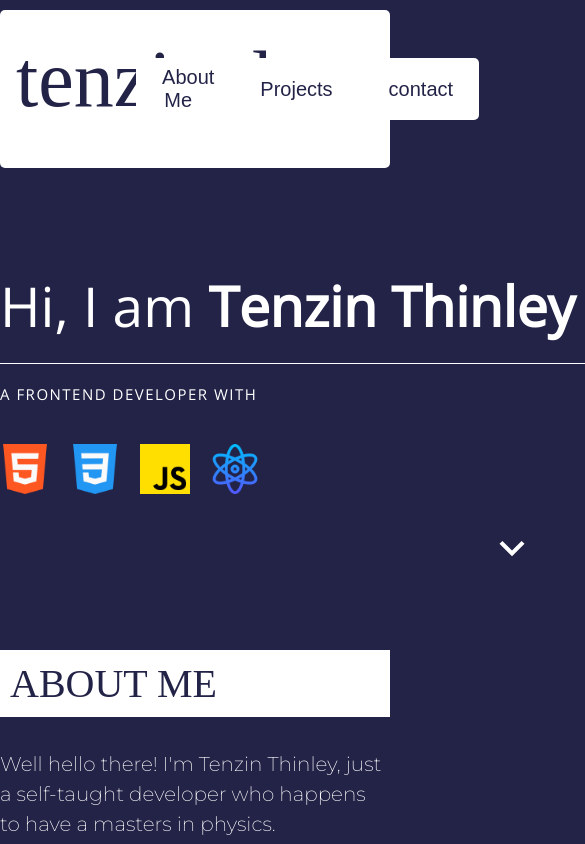
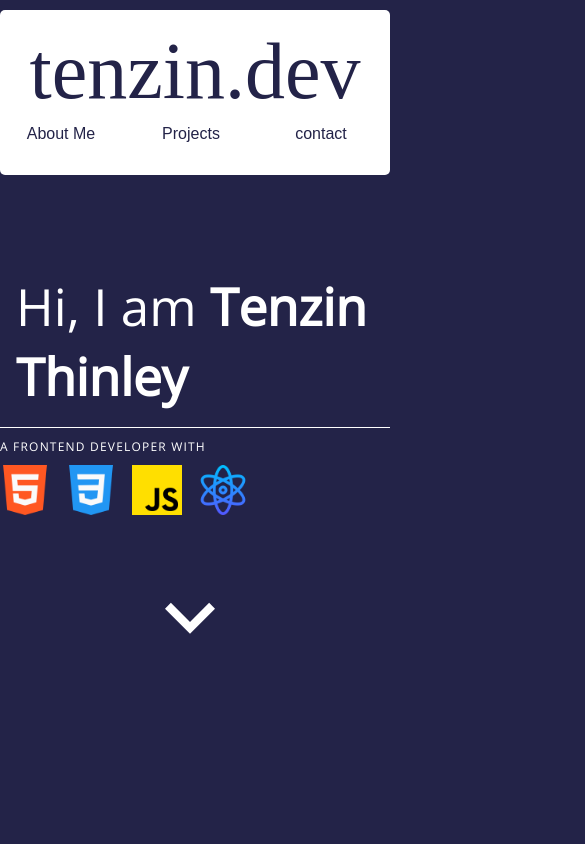
Before and after one commit to tenthin/portfolio-site, a React (Create React App) app: page / in a window 390 px wide. Shown: the top 844 px of the page, 585 px wide, since content can reach past the window. Built offline with nearby package versions, Linux system fonts and the light colour scheme.

Commit message:
responsive

```diff
--- a/src/App.js
+++ b/src/App.js
@@ -36,10 +36,10 @@ function App() {
     <>
       <Header />
       <HeroPage />
-      <AboutMe />
+      {/* <AboutMe />
       <Project />
       <Contact />
-      <ToTopButton />
+      <ToTopButton /> */}
     </>
   );
 }
--- a/src/component/Header/Header.scss
+++ b/src/component/Header/Header.scss
@@ -17,3 +17,15 @@
     color: #232348;
     font-size: 80px;
 }
+
+@media (max-width: 767px) {
+    .header {
+      padding: 1rem 0;
+    }
+
+    .header-logo {
+      width: 100%;
+      margin-top: 0;
+      text-align: center;
+    }
+  }
--- a/src/component/Header/Navbar.css
+++ b/src/component/Header/Navbar.css
@@ -32,3 +32,21 @@ html {
   color: #fff;
   background-color: #232348;
 }
+
+@media (max-width: 767px) {
+  .navbar {
+    width: 100%;
+    margin-left: 0;
+  }
+
+  .button {
+    margin-right: 0.5rem;
+    margin-bottom: 0.5rem;
+    width: 100%;
+    text-align: center;
+  }
+
+  .linkbutton{
+    font-size: 1rem;
+  }
+}
--- a/src/component/HeroPage/HeroPage.js
+++ b/src/component/HeroPage/HeroPage.js
@@ -5,45 +5,42 @@ import KeyboardArrowDownIcon from "@mui/icons-material/KeyboardArrowDown";
 
 function HeroPage() {
   return (
+    <div className="hero">
       <div className="homePosition">
         <div className="nameHi">
           Hi, I am <b>Tenzin Thinley</b>
         </div>
         <div className="jobIntro">A FRONTEND DEVELOPER WITH</div>
         <div className="icon-container">
-        <div className="icon">
+          {/* <div className="icon"> */}
           <img src={"/img/html5-logo.png"} alt="" />
-        </div>
-        <div className="icon">
+          {/* </div> */}
+          {/* <div className="icon"> */}
           <img src="/img/css3-logo.png" alt="" />
-        </div>
-        <div className="icon">
+          {/* </div> */}
+          {/* <div className="icon"> */}
           <img src="/img/js-logo.png" alt="" />
-        </div>
-        <div className="icon">
+          {/* </div> */}
+          {/* <div className="icon"> */}
           <img src="/img/react-logo.png" alt="" />
+          {/* </div> */}
         </div>
       </div>
-      {/* <div className="down-arrow"> */}
+      <div>
         <a href="#aboutme">
           <KeyboardArrowDownIcon
             style={{
               color: "white",
               fontSize: 100,
-            width: "50px",
+              // width: "50px",
               cursor: "pointer",
-            marginLeft: "auto",
-            marginRight: "auto",
+              marginLeft: "140px",
+              paddingTop: "3rem",
+              // marginRight: "auto",
             }}
           />
         </a>
-      {/* </div> */}
-      {/* <button className="hero-button">
-        GET STARTED
-        <div className="hero-button-icon">
-          <ArrowForwardIcon />
       </div>
-      </button> */}
     </div>
   );
 }
--- a/src/component/HeroPage/HeroPage.scss
+++ b/src/component/HeroPage/HeroPage.scss
@@ -1,8 +1,8 @@
 .homePosition {
-    display: flex;
-    flex-direction: column;
+    // display: flex;
+    // flex-direction: column;
     padding-top: 5rem;
-    width: 1024px;
+    max-width: 1024px;
     margin: auto;
 }
 
@@ -11,10 +11,10 @@
     font-size: 55px;
     text-align: start;
     border-bottom: 1px solid white;
-    width: 1024px;
+    // width: 1024px;
     padding: 20px 0 ;
     font-family: 'Montserrat', sans-serif;
-font-family: 'Open Sans', sans-serif;
+    font-family: 'Open Sans', sans-serif;
 }
 
 .jobIntro {
@@ -23,31 +23,94 @@ font-family: 'Open Sans', sans-serif;
     padding-bottom: 40px;
     font-size: 15px;
     color: #ffffff;
-    float:left;
+    // float:left;
     width: 26%;
     font-family: 'Montserrat', sans-serif;
-font-family: 'Open Sans', sans-serif;
+    font-family: 'Open Sans', sans-serif;
 }
 
 .icon-container{
     float: left;
 }
 
-.icon{
-    float: left;
-    margin-right: 20px;
-}
+// .icon{
+//     float: left;
+//     margin-right: 20px;
+// }
 
-.icon:last-child {
-  margin-right: 0;
-}
+// .icon:last-child {
+//   margin-right: 0;
+// }
 
-.icon img{
+.icon-container img{
+margin-right: 1rem;
   height:50px;
   width:50px;
 }
 
-a{
-    margin-left: auto;
-    margin-right: auto;
-}
+@media screen and (max-width: 768px) {
+    .homePosition {
+      padding-top: 2rem;
+    }
+
+    .nameHi {
+      font-size: 40px;
+      padding: 10px 0;
+      max-width: 710px;
+    }
+
+    .jobIntro {
+      font-size: 12px;
+      padding-top: 10px;
+      padding-bottom: 20px;
+      width: 100%;
+    }
+
+    .icon-container {
+      width: 100%;
+    //   text-align: center;
+    }
+
+    .icon {
+      float: none;
+      display: inline-block;
+      margin: 0 10px;
+    }
+
+    .homePosition a{
+        margin-left: 25%;
+    }
+
+  }
+
+  @media screen and (max-width: 480px) {
+    .hero{
+        padding-top: 3rem;
+    }
+    .homePosition {
+        padding-top: 2rem;
+        align-items: center;
+      }
+
+    .nameHi {
+        font-size: 3.2rem;
+        padding: 1rem 1rem;
+        // max-width: 400px;
+    }
+
+    .jobIntro {
+    //   font-size: 10px;
+    //   padding-top: 5px;
+    //   text-align: center;
+    // margin-left: 4rem;
+        padding-bottom: 10px;
+    }
+
+    // .icon-container{
+    //     margin-left: 2rem;
+    // }
+    .icon img {
+      height: 40px;
+      width: 40px;
+    }
+  }
```
Lines whose indentation alone changed are shown as unchanged.
